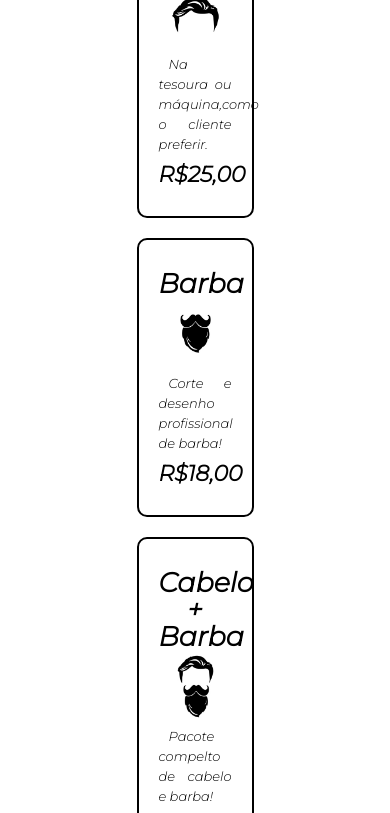
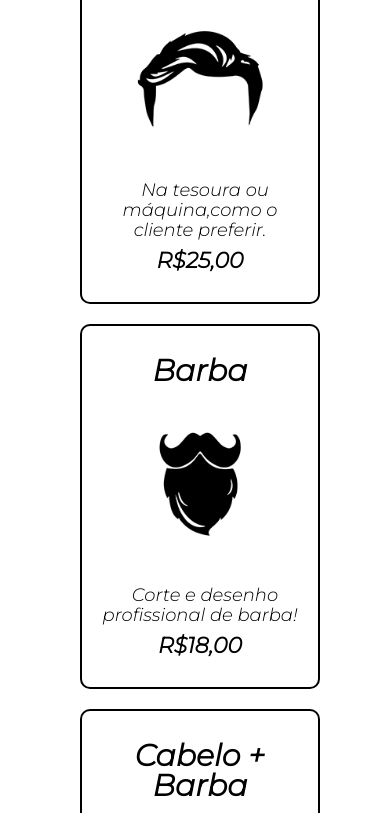
Before and after one commit to RafaelSPro/barbearia-alura, a plain HTML site: page produtos.html in a window 390 px wide. Shown: the part 466-1279 px from the top of the page. Drawn offline with Linux system fonts and the light colour scheme.

Commit message:
Alteração tamanho dos boxs produtos

```diff
--- a/mediaquery.css
+++ b/mediaquery.css
@@ -67,18 +67,14 @@
         display: flex;
         flex-direction: column;
         align-items: center;
-        width: 100%;
+        width: 400px
 
 
     }
 
     .produtos li {
         margin-top: 20px;
-    }
-
-    .produtos h2 {
-        font-size: 27px;
-        text-align: center;
+        width: 60%;
     }
 
     .barba-cabelo {
@@ -86,9 +82,8 @@
     }
 
     .descricao {
-        font-size: 13px;
         line-height: 20px;
-        text-align: justify;
+        text-align: center;
         text-indent: 10px;
     }
 
```
